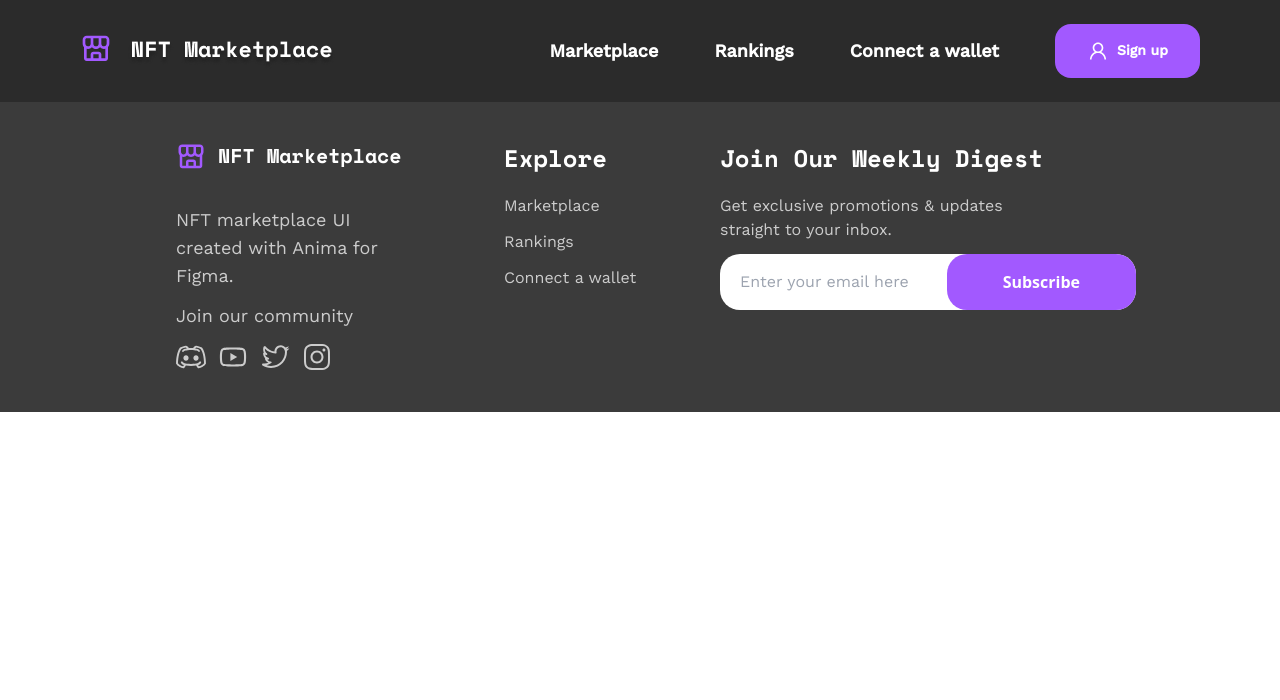
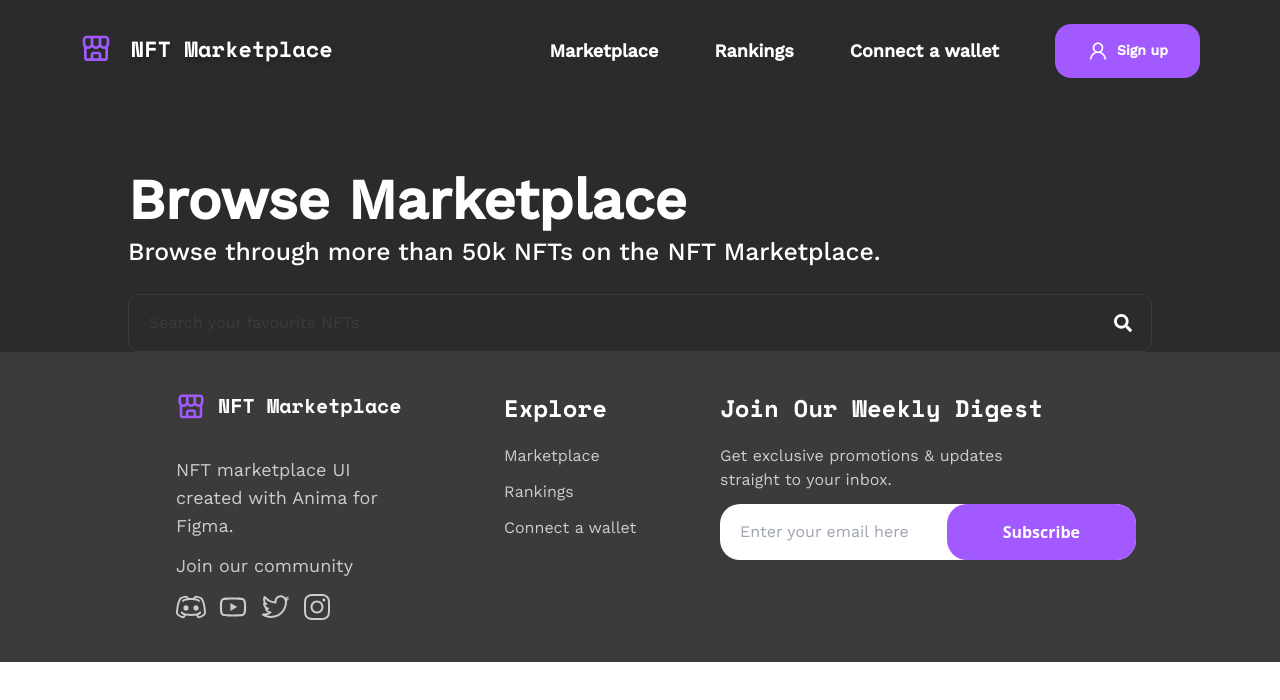
Before and after one commit to Judge-Paul/nft-marketplace, a React (Vite) app: page /marketplace in a window 1280 px wide. Shown: the top 700 px of the page. Built offline with nearby package versions, Linux system fonts and the light colour scheme.

Commit message:
feat: create marketplace page

```diff
--- a/src/App.jsx
+++ b/src/App.jsx
@@ -3,6 +3,7 @@ import { BrowserRouter, Routes, Route } from "react-router-dom";
 import Navbar from "./components/Navbar";
 import Footer from "./components/Footer";
 import HomePage from "./pages/HomePage";
+import MarketplacePage from "./pages/MarketplacePage";
 import ConnectPage from "./pages/ConnectPage";
 import RegisterPage from "./pages/RegisterPage";
 
@@ -13,6 +14,7 @@ export default function App() {
         <Navbar />
           <Routes>
             <Route path="/" element={<HomePage />} />
+            <Route path="/marketplace" element={<MarketplacePage />} />
             <Route path="/connect" element={<ConnectPage />} />
             <Route path="/register" element={<RegisterPage />} />
           </Routes>
--- a/src/components/Creators.jsx
+++ b/src/components/Creators.jsx
@@ -24,7 +24,7 @@ export default function Creators() {
                     View Rankings
                 </motion.button>
             </div>
-            <div className="grid md:grid-cols-2 xl:grid-cols-4 gap-7 mt-20 place-items-center lg:px-32">
+            <div className="grid md:grid-cols-2 xl:grid-cols-4 gap-7 mt-20 justify-items-center lg:px-32">
                 <CreatorCard position={1} avatar={Animakid} name={"Animakid"} sales={34.53} />
                 <CreatorCard position={2} avatar={Animakid} name={"Animakid"} sales={34.53} />
                 <CreatorCard position={3} avatar={Animakid} name={"Animakid"} sales={34.53} />
--- /dev/null
+++ b/src/pages/MarketplacePage.jsx
@@ -0,0 +1,27 @@
+import React from "react";
+import { FaSearch } from "react-icons/fa";
+
+export default function MarketplacePage() {
+    return (
+        <div className="px-8 sm:px-32 text-white mt-20 font-workSans">
+            <div>
+                <h4 className="text-3xl lg:text-[3.5rem] font-bold">
+                    Browse Marketplace
+                </h4>
+                <p className="text-lg lg:text-[1.55rem] mt-5 font-medium">
+                    Browse through more than 50k NFTs on the NFT Marketplace.
+                </p>
+                <div className="relative mt-7 w-full">
+                    <input
+                        type="text"
+                        className="py-4 px-5 w-full rounded-xl bg-[#2B2B2B] border border-[#3b3b3b] placeholder-[#3b3b3b] focus:outline-none"
+                        placeholder="Search your favourite NFTs"
+                    />
+                    <button className="absolute inset-y-0 right-0 text-white hidden sm:block">
+                        <FaSearch className="w-full h-full p-5 " />
+                    </button>
+                </div>
+            </div>
+        </div>
+    )
+}
```
